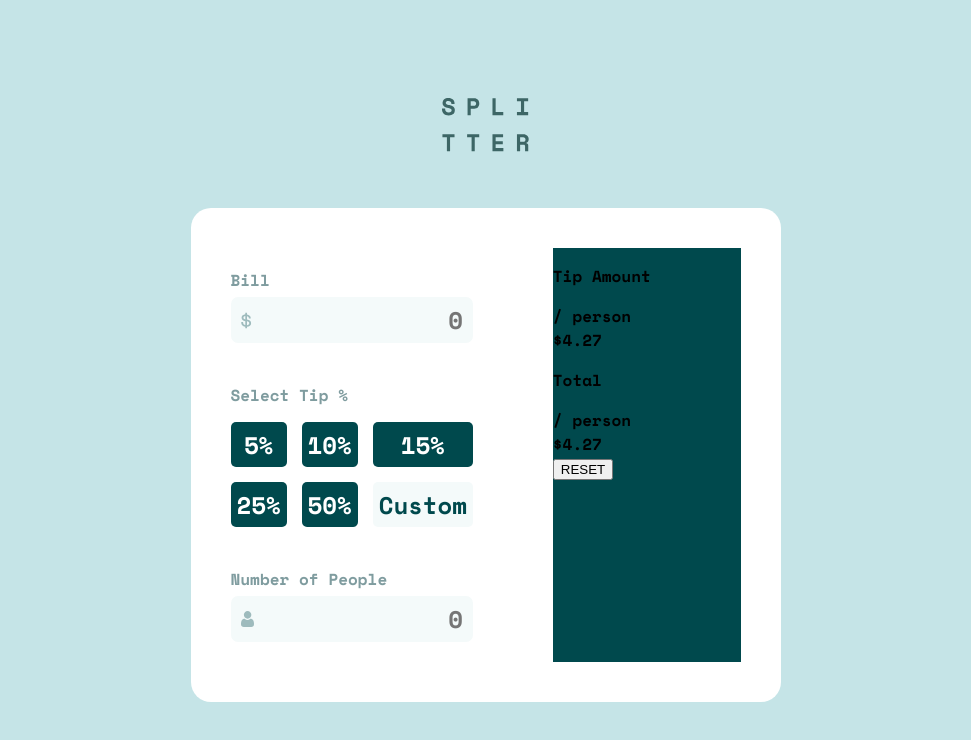
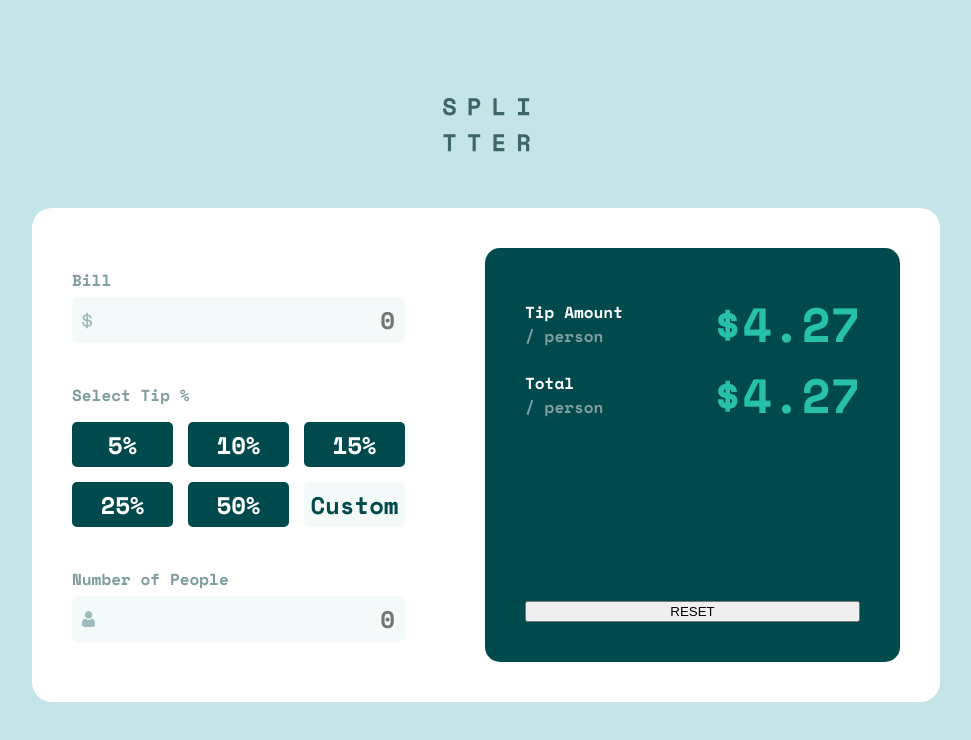
Before and after one commit to eivindsimonsen/tip-calculator-app, a React (Vite) app: page / in a window 1280 px wide. Shown: the top 740 px of the page, without its empty margins (154-1125 px from the left). Built offline with nearby package versions, Linux system fonts and the light colour scheme.

Commit message:
Styles for result component

```diff
--- a/src/css/index.css
+++ b/src/css/index.css
@@ -93,6 +93,11 @@ input {
   text-align: center;
 }
 
+.active {
+  background-color: var(--primary-cyan) !important;
+  color: var(--dark-cyan) !important;
+}
+
 .input-container {
   margin: 20px 0px;
 }
@@ -114,5 +119,36 @@ input {
 
 /* Results */
 .result {
+  display: flex;
+  flex-direction: column;
   background-color: var(--dark-cyan);
+  padding: 40px;
+  border-radius: 15px;
+  min-width: 335px;
 }
+
+.result-amount,
+.result-total {
+  display: flex;
+  align-items: center;
+  justify-content: space-between;
+}
+
+.text-span {
+  font-size: 1rem;
+  color: var(--gray-cyan);
+}
+
+.number-span {
+  font-size: 3rem;
+  color: var(--primary-cyan);
+}
+
+p {
+  margin: 0;
+  color: var(--white);
+}
+
+.reset-btn {
+  margin-top: auto;
+}
```
